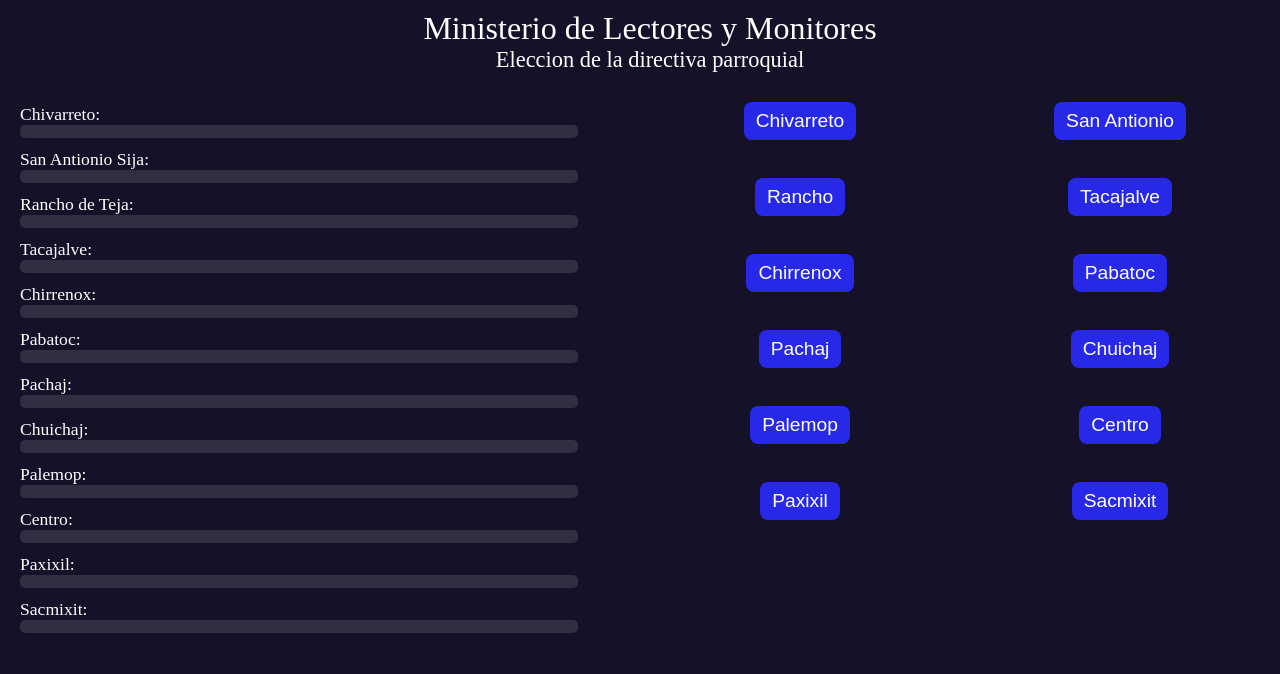
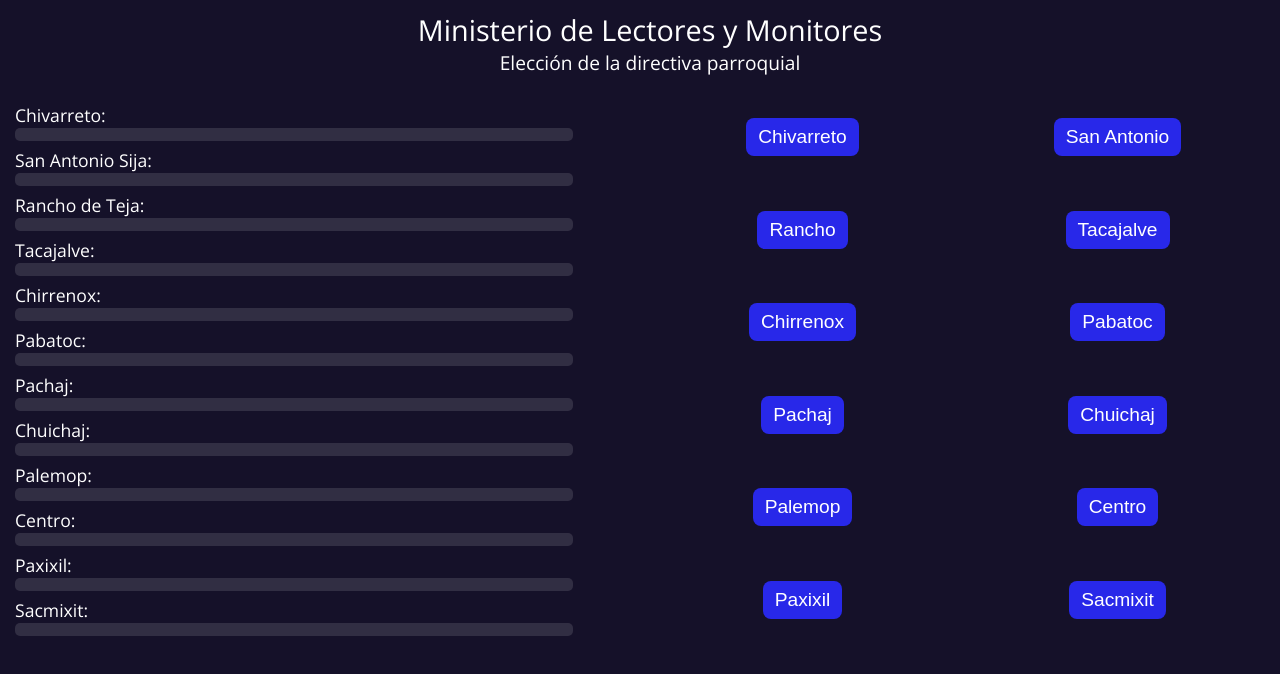
Before and after one commit to JuanRenoj/elecciones, a plain HTML site: page index.html in a window 1280 px wide. Drawn offline with nearby package versions, Linux system fonts and the light colour scheme.

Commit message:
primer commit

```diff
--- a/index.html
+++ b/index.html
@@ -9,7 +9,7 @@
 <body>
     <div class="header">
         <label class="main-title">Ministerio de Lectores y Monitores</label>
-        <label class="subtitle">Eleccion de la directiva parroquial</label>
+        <label class="subtitle">Elección de la directiva parroquial</label>
     </div>
 
     <div class="container">
@@ -23,7 +23,7 @@
 
             </div>
             <div class="row-comunidad">
-                <label for="title" class="tittle">San Antionio Sija:</label>
+                <label for="title" class="tittle">San Antonio Sija:</label>
                 <label for="votos" class="votos" id="votos_sanAntonio"></label>
                 <div class="progress-bar">
                     <div class="progress" id="progress_sanAntonio"></div>
@@ -105,7 +105,7 @@
         </div>
         <div class="col-comunidades">
             <button class="btn-options" id="chivarreto">Chivarreto</button>
-            <button class="btn-options" id="sanAntonio">San Antionio</button>
+            <button class="btn-options" id="sanAntonio">San Antonio</button>
             <button class="btn-options" id="rancho">Rancho</button>
             <button class="btn-options" id="tacajalve">Tacajalve</button>
             <button class="btn-options" id="chirrenox">Chirrenox</button>
--- a/style/index.css
+++ b/style/index.css
@@ -1,8 +1,12 @@
+
+  @import url('https://fonts.googleapis.com/css2?family=Open+Sans:ital,wght@0,300;0,400;0,500;0,600;0,700;0,800;1,300;1,400;1,500;1,600;1,700;1,800&display=swap');
+
 body{
     margin: 0;
     padding: 0;
       background-color:  rgb(21, 17, 41);
-    overflow: hidden;
+    overflow-x: hidden;
+    font-family: 'Open Sans', sans-serif;
 }
 .header{
   width: 100vw;
@@ -13,14 +17,14 @@ place-items: center;
 padding: 10px;
 }
 .main-title{
-    font-size: 2rem;
+    font-size: 1.8rem;
 }
 .subtitle{
-    font-size: 1.4rem;
+    font-size: 1.2rem;
 }
  .container{
     width: 100vw;
-    grid-auto-rows: calc(80%);
+
 display: grid;
 grid-template-columns: repeat(auto-fill, minmax(min(100%,500px),1fr));
 
@@ -32,7 +36,7 @@ grid-template-columns: repeat(auto-fill, minmax(min(100%,500px),1fr));
 
 .row-comunidad{
    width: 100%;
-   margin: 10px;
+   margin: 5px;
 
 }
 .tittle{
@@ -59,9 +63,10 @@ grid-template-columns: repeat(auto-fill, minmax(min(100%,500px),1fr));
 }
 
  .col-comunidades{
-
+ padding: 10px;
     display: grid;
     place-items: center;
+    gap: 10px;
     grid-template-columns: repeat(2, 1fr);
 
  }
```
